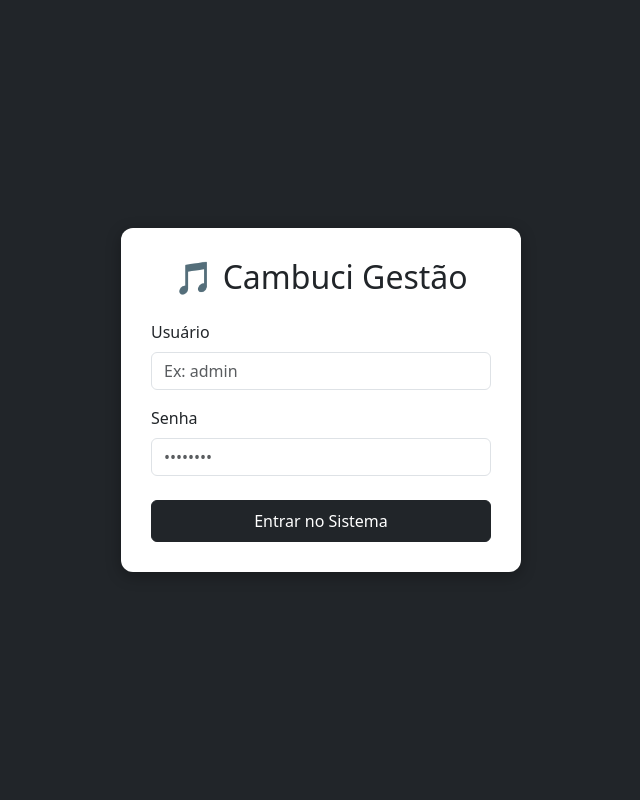
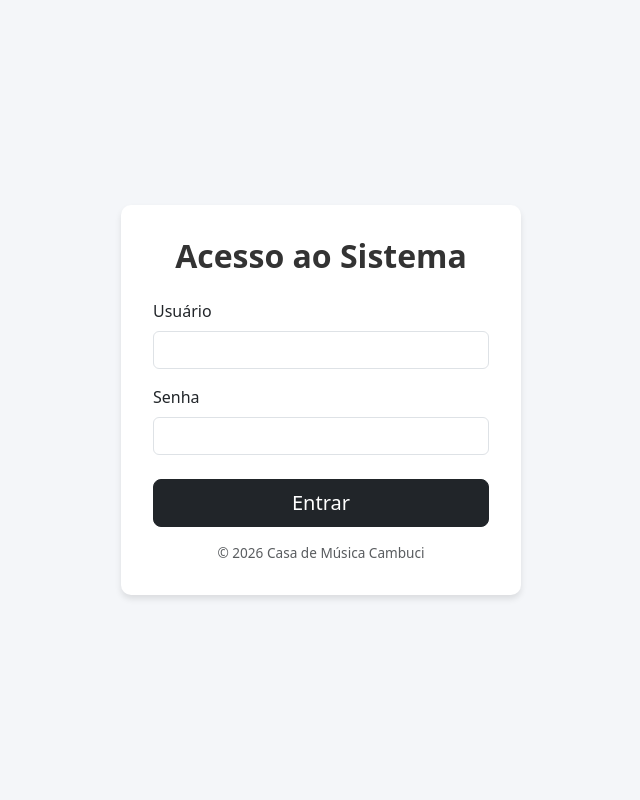
Before and after one commit to Casademusicacambuci/escola_musica, a Flask app: page /login in a window 1280 px wide. Shown: the whole page, without its empty margins (319-959 px from the left). Run offline with Flask 3, Linux system fonts and the light colour scheme.

Commit message:
Refactor login page layout and styles

```diff
--- a/templates/login.html
+++ b/templates/login.html
@@ -1,36 +1,66 @@
 <!DOCTYPE html>
-<html lang="pt-br">
+<html lang="pt-BR">
 <head>
     <meta charset="UTF-8">
     <meta name="viewport" content="width=device-width, initial-scale=1.0">
-    <title>Casa de Música Cambuci - Login</title>
+    <title>Login - CRM Casa de Música Cambuci</title>
     <link href="https://cdn.jsdelivr.net/npm/bootstrap@5.3.0/dist/css/bootstrap.min.css" rel="stylesheet">
     <style>
-        body { background-color: #212529; display: flex; align-items: center; justify-content: center; height: 100vh; }
-        .login-card { background: white; padding: 30px; border-radius: 12px; box-shadow: 0 4px 15px rgba(0,0,0,0.3); width: 100%; max-width: 400px; }
+        body {
+            background-color: #f4f6f9;
+            height: 100vh;
+            display: flex;
+            align-items: center;
+            justify-content: center;
+        }
+        .login-card {
+            max-width: 400px;
+            width: 100%;
+            padding: 2rem;
+            border-radius: 10px;
+            box-shadow: 0 4px 6px rgba(0,0,0,0.1);
+            background-color: white;
+        }
+        .brand-title {
+            text-align: center;
+            color: #333;
+            margin-bottom: 1.5rem;
+            font-weight: bold;
+        }
     </style>
 </head>
 <body>
-    <div class="login-card text-center">
-        <h2 class="mb-4">🎵 Cambuci Gestão</h2>
-        {% with messages = get_flashed_messages(with_categories=true) %}
-            {% if messages %}
-                {% for category, message in messages %}
-                    <div class="alert alert-{{ category }} p-2">{{ message }}</div>
-                {% endfor %}
-            {% endif %}
+
+    <div class="login-card">
+        <h2 class="brand-title">Acesso ao Sistema</h2>
+
+        {% with messages = get_flashed_messages() %}
+          {% if messages %}
+            {% for message in messages %}
+              <div class="alert alert-danger text-center" role="alert">
+                {{ message }}
+              </div>
+            {% endfor %}
+          {% endif %}
         {% endwith %}
-        <form action="/login" method="POST">
-            <div class="mb-3 text-start">
-                <label class="form-label">Usuário</label>
-                <input type="text" name="usuario" class="form-control" required placeholder="Ex: admin">
+
+        <form method="POST" action="/login">
+            <div class="mb-3">
+                <label for="username" class="form-label">Usuário</label>
+                <input type="text" class="form-control" id="username" name="username" required autocomplete="off">
             </div>
-            <div class="mb-4 text-start">
-                <label class="form-label">Senha</label>
-                <input type="password" name="senha" class="form-control" required placeholder="••••••••">
+            <div class="mb-3">
+                <label for="password" class="form-label">Senha</label>
+                <input type="password" class="form-control" id="password" name="password" required>
             </div>
-            <button type="submit" class="btn btn-dark w-100 py-2">Entrar no Sistema</button>
+            <div class="d-grid gap-2 mt-4">
+                <button type="submit" class="btn btn-dark btn-lg">Entrar</button>
+            </div>
         </form>
+        <div class="text-center mt-3 text-muted" style="font-size: 0.85rem;">
+            &copy; 2026 Casa de Música Cambuci
+        </div>
     </div>
+
 </body>
 </html>
```
